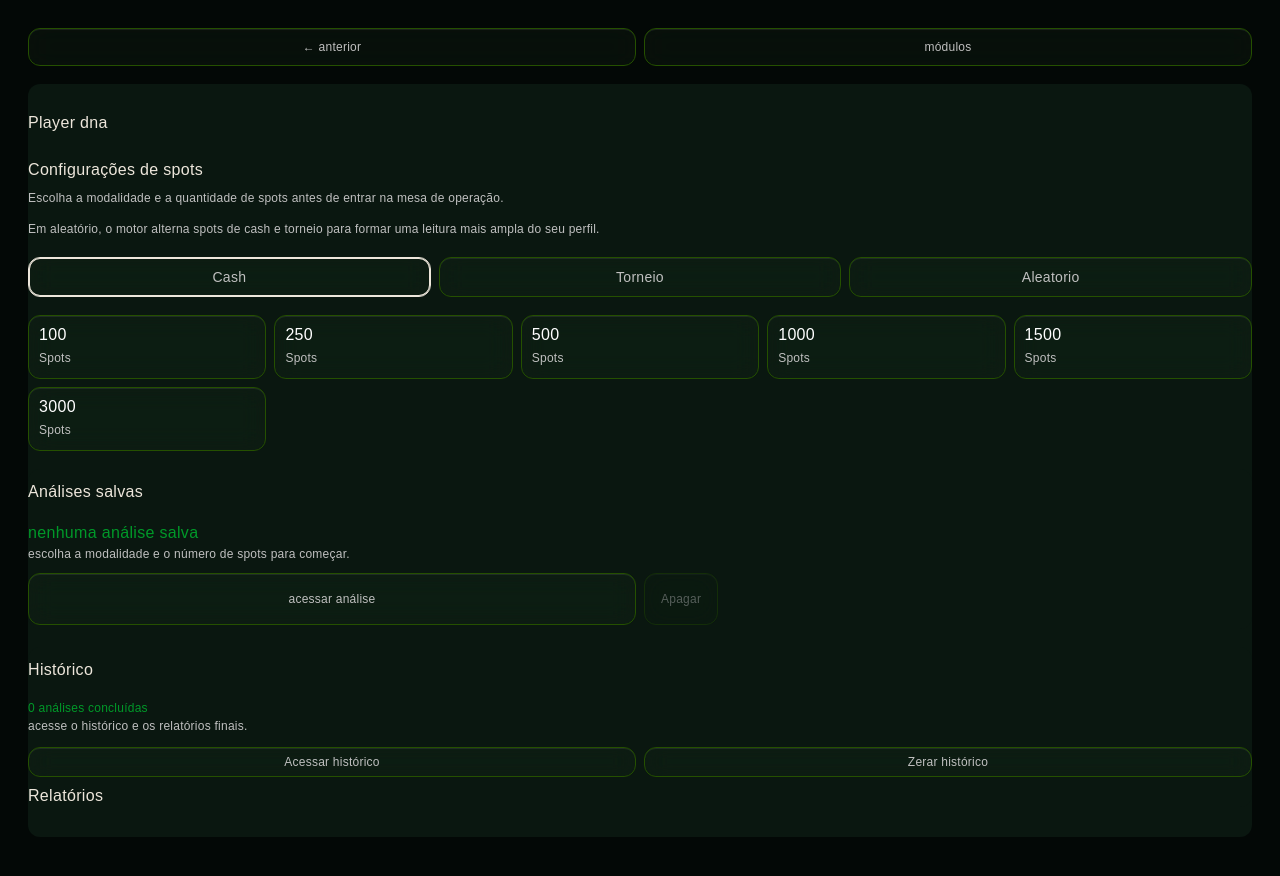
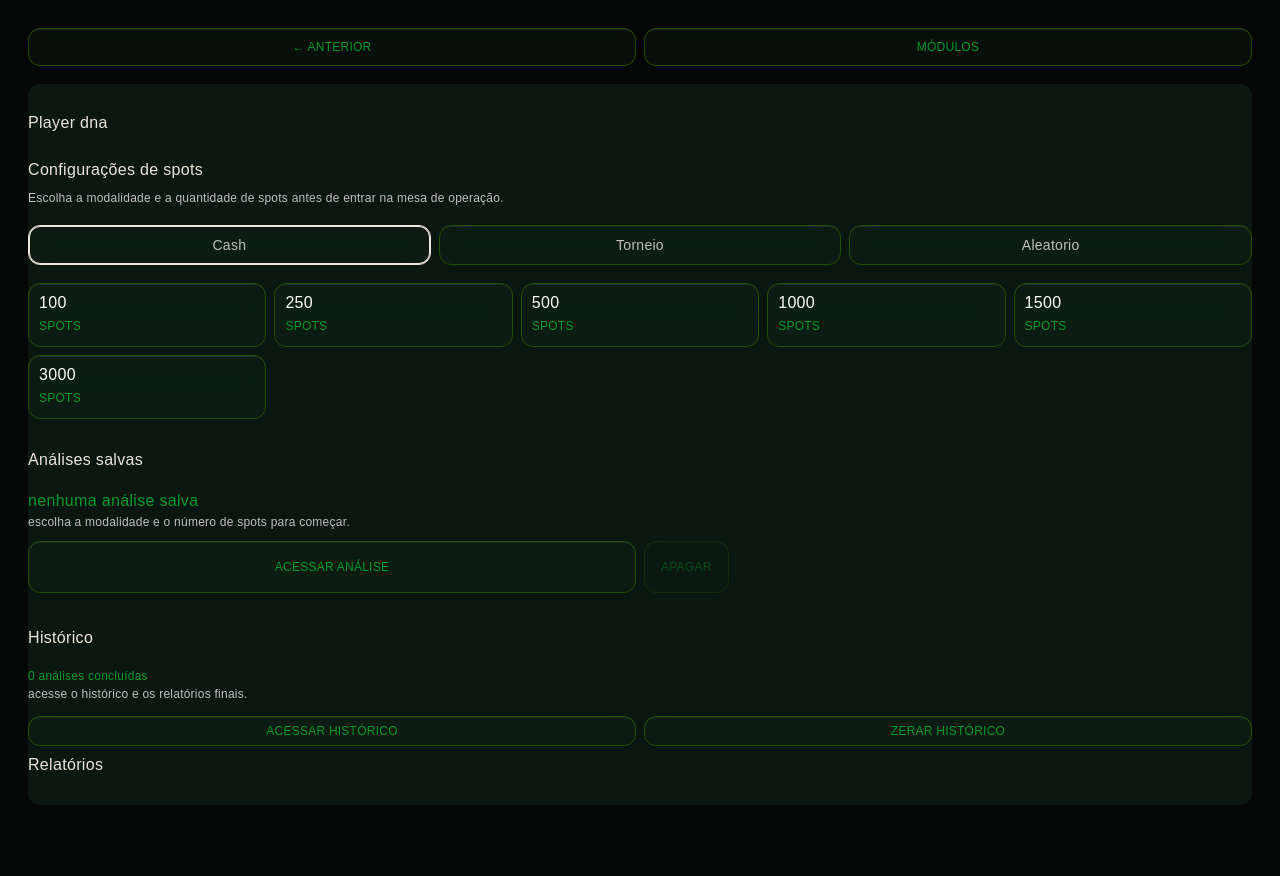
Before and after one commit to SkyareCom/gemeo.stackup.holdem-heroes, a Next.js app: page /player-dna in a window 1280 px wide. Shown: the top 876 px of the page. Built offline with nearby package versions, Linux system fonts and the light colour scheme; a web font is replaced by a local one.

Commit message:
style(player-dna): enforce button rules and white spot numerals

```diff
--- a/app/player-dna/player-dna-typography.css
+++ b/app/player-dna/player-dna-typography.css
@@ -23,8 +23,6 @@ html body main.player-dna-page{background:var(--pd-bg)!important}
 /* Sentence-style casing for ordinary UI copy. */
 html body main.player-dna-page p::first-letter,
 html body main.player-dna-page small::first-letter,
-html body main.player-dna-page button::first-letter,
-html body main.player-dna-page a::first-letter,
 html body main.player-dna-page label::first-letter,
 html body main.player-dna-page strong::first-letter,
 html body main.player-dna-page span::first-letter{
@@ -65,6 +63,9 @@ html body main.player-dna-page section.panel.profile-panel .history-panel::befor
 .player-dna-page .history-panel>button{order:3!important}
 .player-dna-page .history-panel>div:not(:first-child){order:4!important}
 
+/* Remove the random-mode explanatory note from the setup screen. */
+html body main.player-dna-page .analysis-balance-note{display:none!important}
+
 /* Progress/counters — #009929 / 12px. */
 html body main.player-dna-page .saved-analysis-status,
 html body main.player-dna-page .saved-analysis-status span,
@@ -80,32 +81,41 @@ html body main.player-dna-page .history-count::first-letter{
   text-transform:uppercase!important;
 }
 
-/* Spot numerals — white / 16px. */
-html body main.player-dna-page .depth-choices button strong{
+/* Button rule: always uppercase and #009929. */
+html body main.player-dna-page button,
+html body main.player-dna-page button *,
+html body main.player-dna-page a.module-back,
+html body main.player-dna-page a.module-back *{
+  color:var(--pd-green)!important;
+  -webkit-text-fill-color:var(--pd-green)!important;
+  font-size:12px!important;
+  text-transform:uppercase!important;
+}
+
+/* Spot numerals are the explicit button exception: white / 16px. */
+html body main.player-dna-page section.panel.profile-panel .depth-choices>button>strong{
   color:var(--pd-white)!important;
   -webkit-text-fill-color:var(--pd-white)!important;
   font-size:16px!important;
   line-height:18px!important;
   text-transform:none!important;
 }
-html body main.player-dna-page .depth-choices button span{
-  color:var(--pd-silver)!important;
-  -webkit-text-fill-color:var(--pd-silver)!important;
+html body main.player-dna-page section.panel.profile-panel .depth-choices>button>span{
+  color:var(--pd-green)!important;
+  -webkit-text-fill-color:var(--pd-green)!important;
   font-size:12px!important;
+  text-transform:uppercase!important;
 }
 
 /* All remaining reading text is silver / 12px. */
 html body main.player-dna-page .setup-intro,
-html body main.player-dna-page .analysis-balance-note,
 html body main.player-dna-page .saved-analysis-description,
 html body main.player-dna-page .history-description,
 html body main.player-dna-page [class*="blockTitle"],
 html body main.player-dna-page [class*="levelNumber"],
 html body main.player-dna-page [class*="levelSummary"],
 html body main.player-dna-page [class*="badge"],
-html body main.player-dna-page [class*="Badge"],
-html body main.player-dna-page button,
-html body main.player-dna-page a.module-back{
+html body main.player-dna-page [class*="Badge"]{
   color:var(--pd-silver)!important;
   -webkit-text-fill-color:var(--pd-silver)!important;
   font-size:12px!important;
```
